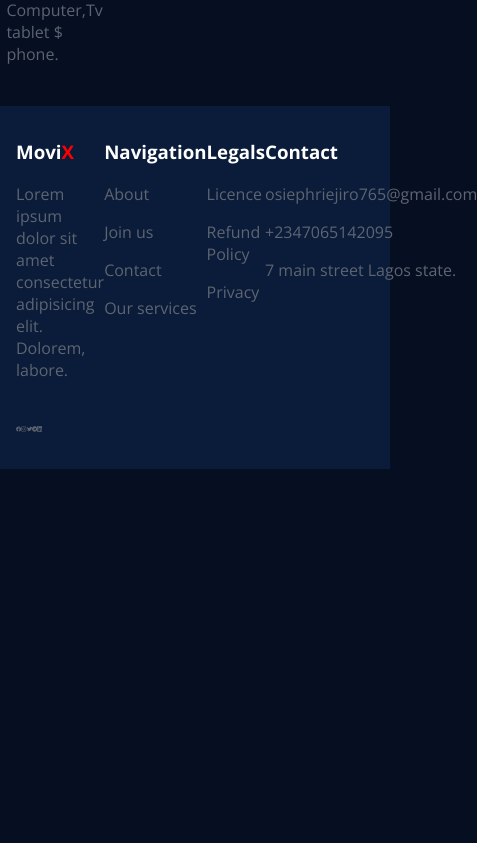
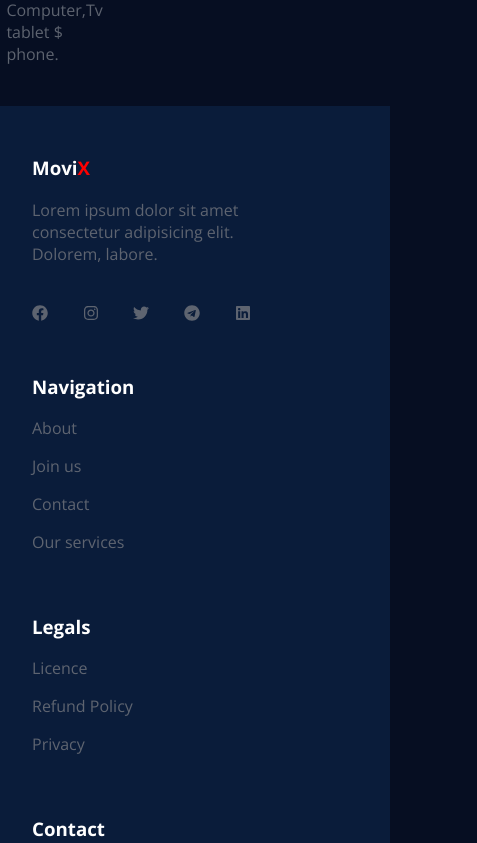
Before and after one commit to EjiroOsiephri/Movix-full-site, a React (Vite) app in the folder vite-project/: page / in a window 390 px wide. Shown: the part 6921-7764 px from the top of the page, 477 px wide, since content can reach past the window. Before the commit the page ends 7390 px from the top, so only its background shows below. Built offline with nearby package versions, Linux system fonts and the light colour scheme.

Commit message:
Add: finished mobile version of the footer section

```diff
--- a/vite-project/src/Components/Body/Footer.jsx
+++ b/vite-project/src/Components/Body/Footer.jsx
@@ -17,7 +17,11 @@ const Footer = () => {
             <h1>
               Movi<span>X</span>
             </h1>
-            <p>
+            <p
+              style={{
+                maxWidth: "250px",
+              }}
+            >
               Lorem ipsum dolor sit amet consectetur adipisicing elit. Dolorem,
               labore.
             </p>
--- a/vite-project/src/Sass/Footer.module.scss
+++ b/vite-project/src/Sass/Footer.module.scss
@@ -6,8 +6,14 @@
   padding: 2rem 1rem 2rem 1rem;
 }
 .first-footer-section {
+  width: 70%;
   display: flex;
   justify-content: space-evenly;
+  gap: 20px;
+}
+.first-footer-section > aside {
+  //   border: 1px solid #5e6470;
+  padding: 1em;
 }
 .first-footer-section > aside > h1 {
   color: white;
@@ -21,9 +27,14 @@
   padding: 0.5rem 0 0.5rem 0;
 }
 .first-footer-section > aside > div {
-  width: 30%;
+  display: flex;
   justify-content: space-between;
-  display: flex;
   margin-top: 2rem;
   color: #5e6470;
 }
+@media screen and (max-width: 795px) {
+  .first-footer-section {
+    flex-wrap: wrap;
+    justify-content: unset;
+  }
+}
```
